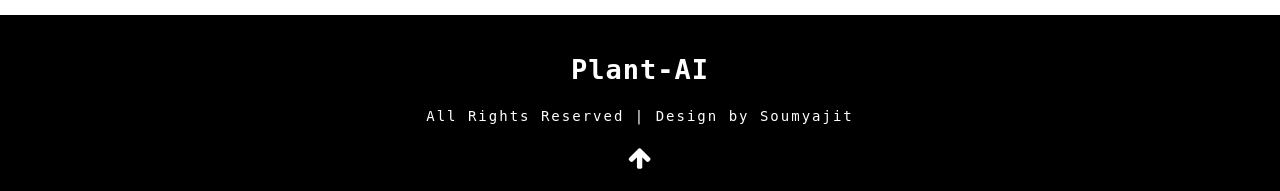
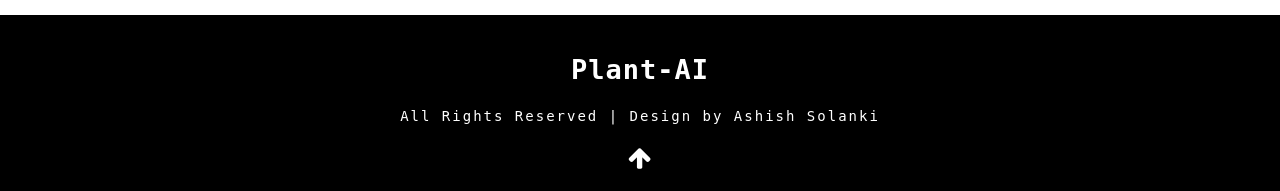
Before and after one commit to ashishsolankiii/plant_AI, a Flask app: page / in a window 1280 px wide. Shown: the part 1776-1967 px from the top of the page. Run offline with Flask 2, Linux system fonts and the light colour scheme; some libraries are stand-ins or nearby versions.

Commit message:
make it better

```diff
--- a/Flask/templates/index.html
+++ b/Flask/templates/index.html
@@ -158,7 +158,7 @@
       </div>
       <div class="bottem-wthree-footer text-center pt-md-4 pt-3">
         <p>
-          All Rights Reserved | Design by Soumyajit
+          All Rights Reserved | Design by Ashish Solanki
         </p>
       </div>
       <!-- move icon -->
```
Also changed, not shown: 3 other files.
